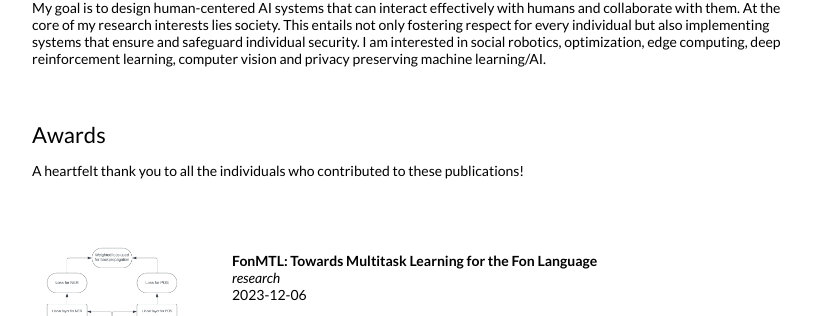
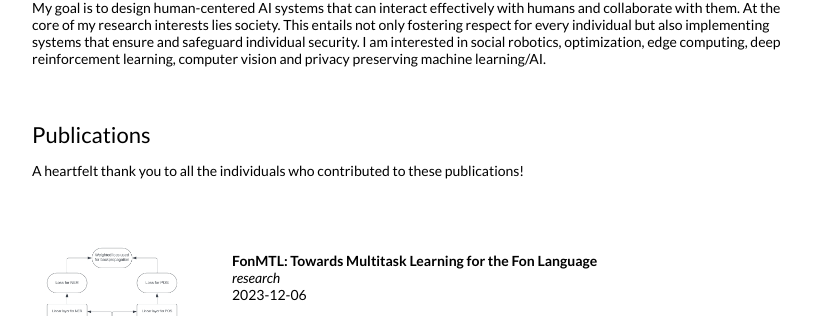
Before and after one commit to pamely/pamely.github.io, a Jekyll site: the page built from _posts/2023-12-06-winlp.markdown, in a window 1280 px wide and 900 px high, scrolled down 433 px. Shown: the part 139-455 px from the top of the window, without its empty margins (228-1046 px from the left). Built offline with Jekyll 4.4.1, drawn with Linux system fonts in a browser that asks for light colours.

Commit message:
Update default.html

```diff
--- a/_layouts/default.html
+++ b/_layouts/default.html
@@ -126,7 +126,7 @@
         <table style="width:100%;border:0px;border-spacing:0px;border-collapse:separate;margin-right:auto;margin-left:auto;">
           <tr>
             <td style="padding:2.5%;width:100%;vertical-align:middle">
-              <h2>Awards</h2>
+              <h2>Publications</h2>
               <p>  A heartfelt thank you to all the individuals who contributed to these publications!
             </td>
           </tr>
```
